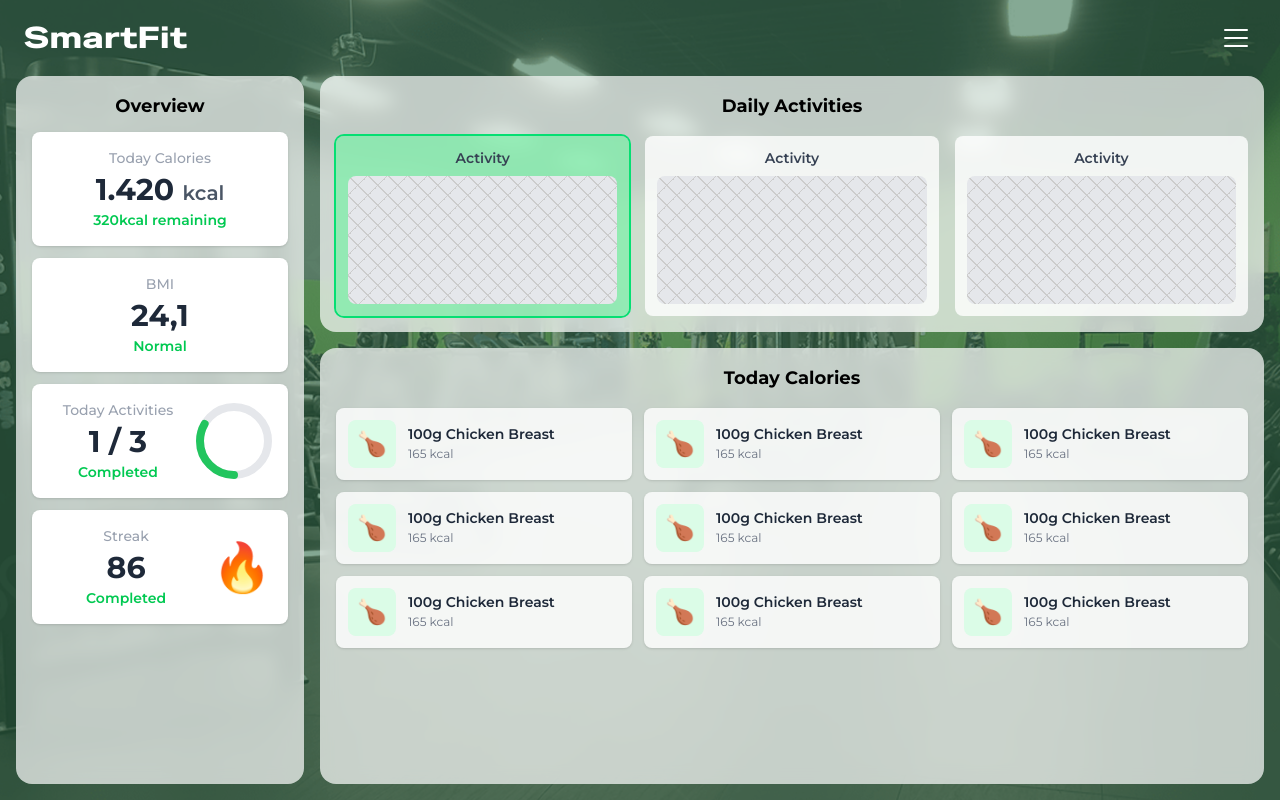
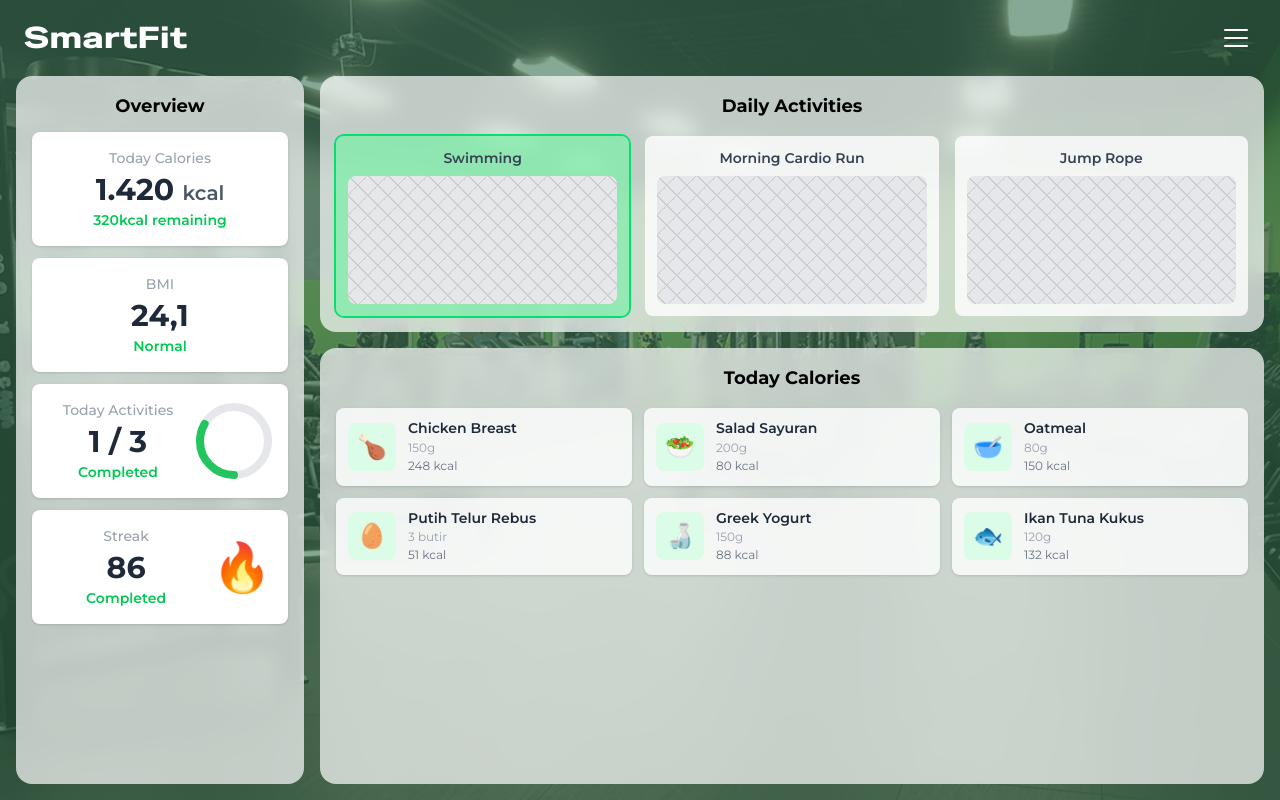
Before and after one commit to clunckyboy/SmartFit-Front-End, a React (Vite) app: page /dashboard in a window 1280 px wide. Built offline with nearby package versions, Linux system fonts and the light colour scheme; what tailwind-corner-smoothing would draw is missing.

Commit message:
added activity and food popup and dummy data, and other minor fix

```diff
--- /dev/null
+++ b/src/components/ActivityPopup.jsx
@@ -0,0 +1,44 @@
+const CHECKER = {
+  backgroundImage: 'repeating-linear-gradient(45deg,#ccc 0,#ccc 1px,transparent 0,transparent 50%),repeating-linear-gradient(-45deg,#ccc 0,#ccc 1px,transparent 0,transparent 50%',
+  backgroundSize: '20px 20px',
+};
+
+export default function ActivityPopup({ activity, onClose }) {
+  if (!activity) return null;
+
+  return (
+    <div className="fixed inset-0 z-50 flex items-center justify-center p-6">
+
+      {/* backdrop */}
+      <div className="absolute inset-0 bg-black/40 backdrop-blur-[2px]" onClick={onClose} />
+
+      {/* card */}
+      <div className="relative z-10 w-full max-w-3xl bg-gray-300 rounded-2xl p-8 flex flex-col gap-6">
+
+        <h2 className="text-3xl font-black text-black">{activity.name}</h2>
+
+        <div className="flex gap-6 items-start">
+          <div
+            className="w-96 h-64 rounded-xl border border-black shrink-0"
+            style={CHECKER}
+            role="img"
+            aria-label="Activity image placeholder"
+          />
+          <p className="text-black font-semibold text-base leading-relaxed">
+            {activity.description}
+          </p>
+        </div>
+
+        <div className="flex justify-end">
+          <button
+            onClick={onClose}
+            className="bg-green-900 hover:bg-green-800 text-white font-semibold px-6 py-2.5 rounded-xl cursor-pointer transition-colors"
+          >
+            Done
+          </button>
+        </div>
+
+      </div>
+    </div>
+  )
+}
--- a/src/components/CaloriesLog.jsx
+++ b/src/components/CaloriesLog.jsx
@@ -1,36 +1,38 @@
-const foodItems = [
-  { id: 1, name: "100g Chicken Breast", kcal: 165, emoji: "🍗" },
-  { id: 2, name: "100g Chicken Breast", kcal: 165, emoji: "🍗" },
-  { id: 3, name: "100g Chicken Breast", kcal: 165, emoji: "🍗" },
-  { id: 4, name: "100g Chicken Breast", kcal: 165, emoji: "🍗" },
-  { id: 5, name: "100g Chicken Breast", kcal: 165, emoji: "🍗" },
-  { id: 6, name: "100g Chicken Breast", kcal: 165, emoji: "🍗" },
-  { id: 7, name: "100g Chicken Breast", kcal: 165, emoji: "🍗" },
-  { id: 8, name: "100g Chicken Breast", kcal: 165, emoji: "🍗" },
-  { id: 9, name: "100g Chicken Breast", kcal: 165, emoji: "🍗" },
-];
+import { useState } from 'react';
+import FoodPopup from './FoodPopup';
 
-function FoodItem({ name, kcal, emoji }) {
+function FoodItem({ food, onClick }) {
   return (
-    <article className="bg-white/80 rounded-lg p-3 flex items-center gap-3 hover:bg-white transition-colors shadow-sm">
+    <article className="bg-white/80 rounded-lg p-3 flex items-center gap-3 hover:bg-white transition-colors shadow-sm" onClick={onClick}>
       <div className="w-12 h-12 rounded-lg bg-green-100 flex items-center justify-center shrink-0 text-2xl select-none" role="img" aria-label="food icon">
-        {emoji}
+        {food.emoji}
       </div>
       <div>
-        <p className="text-gray-800 font-semibold text-sm leading-tight">{name}</p>
-        <p className="text-gray-500 text-xs mt-0.5">{kcal} kcal</p>
+        <p className="text-gray-800 font-semibold text-sm leading-tight">{food.name}</p>
+        <p className="text-gray-400 text-xs mt-0.5">{food.portion}</p>
+        <p className="text-gray-500 text-xs mt-0.5">{food.kcal} kcal</p>
       </div>
     </article>
   );
 }
 
-export default function CaloriesLog() {
+export default function CaloriesLog({ foods = [] }) {
+  const [selected, setSelected] = useState(null);
+
   return (
-    <section aria-label="Today Calories food log" className="bg-white/70 backdrop-blur-sm rounded-2xl p-4 flex-1">
-      <h2 className="text-black font-bold text-lg text-center mb-4">Today Calories</h2>
-      <ul className="grid grid-cols-1 sm:grid-cols-2 xl:grid-cols-3 gap-3" role="list">
-        {foodItems.map((item) => <li key={item.id}><FoodItem {...item} /></li>)}
-      </ul>
-    </section>
+    <>
+      <section aria-label="Today Calories food log" className="bg-white/70 backdrop-blur-sm rounded-2xl p-4 flex-1 overflow-y-auto scrollbar-hide">
+        <h2 className="text-black font-bold text-lg text-center mb-4">Today Calories</h2>
+        <ul className="grid grid-cols-1 sm:grid-cols-2 xl:grid-cols-3 gap-3" role="list">
+          {foods.map((item) => (
+            <li key={item.id}>
+              <FoodItem food={item} onClick={() => setSelected(item)} />
+            </li>
+          ))}
+        </ul>
+      </section>
+
+      <FoodPopup food={selected} onClose={() => setSelected(null)} />
+    </>
   );
 }
--- a/src/components/DailyActivities.jsx
+++ b/src/components/DailyActivities.jsx
@@ -1,30 +1,44 @@
+import { useState } from 'react';
+import ActivityPopup from './ActivityPopup';
+
 const CHECKER = {
   backgroundImage: "repeating-linear-gradient(45deg,#ccc 0,#ccc 1px,transparent 0,transparent 50%),repeating-linear-gradient(-45deg,#ccc 0,#ccc 1px,transparent 0,transparent 50%)",
   backgroundSize: "20px 20px",
 };
 
-function ActivityCard({ label, active }) {
+function ActivityCard({ activity, active, onClick }) {
   return (
-    <article className={`hover:scale-105 hover:shadow-lg transition-all rounded-lg p-3 flex flex-col gap-2 ${active ? "bg-green-300/70 ring-2 ring-green-400" : "bg-white/80"}`}>
-      <p className="text-gray-700 font-semibold text-sm text-center">{label}</p>
+    <article
+      className={`hover:scale-105 hover:shadow-lg transition-all rounded-lg p-3 flex flex-col gap-2 ${active ? "bg-green-300/70 ring-2 ring-green-400" : "bg-white/80"}`}
+      onClick={onClick}
+    >
+      <p className="text-gray-700 font-semibold text-sm text-center">{activity.name}</p>
       <div className="w-full h-32 rounded-lg bg-gray-200" style={CHECKER} role="img" aria-label="Activity image placeholder" />
     </article>
   );
 }
 
-const activities = [
-  { id: 1, label: "Activity", active: true },
-  { id: 2, label: "Activity", active: false },
-  { id: 3, label: "Activity", active: false },
-];
+export default function DailyActivities({ activities = [] }) {
+  const [selected, setSelected] = useState(null);
 
-export default function DailyActivities() {
   return (
-    <section aria-label="Daily Activities" className="bg-white/70 backdrop-blur-sm rounded-2xl p-4">
-      <h2 className="text-black font-bold text-lg text-center mb-4">Daily Activities</h2>
-      <ul className="grid grid-cols-1 sm:grid-cols-3 gap-4" role="list">
-        {activities.map((a) => <li key={a.id}><ActivityCard {...a} /></li>)}
-      </ul>
-    </section>
+    <>
+      <section aria-label="Daily Activities" className="bg-white/70 backdrop-blur-sm rounded-2xl p-4">
+        <h2 className="text-black font-bold text-lg text-center mb-4">Daily Activities</h2>
+        <ul className="grid grid-cols-1 sm:grid-cols-3 gap-4" role="list">
+          {activities.map((a, index) => (
+            <li key={a.id}>
+              <ActivityCard
+                activity={a}
+                active={index === 0}
+                onClick={() => setSelected(a)}
+              />
+            </li>
+          ))}
+        </ul>
+      </section>
+
+      <ActivityPopup activity={selected} onClose={() => setSelected(null)} />
+    </>
   );
 }
--- /dev/null
+++ b/src/components/FoodPopup.jsx
@@ -0,0 +1,40 @@
+export default function FoodPopup({ food, onClose }) {
+  if (!food) return null;
+
+  return (
+    <div className="fixed inset-0 z-50 flex items-center justify-center p-6">
+      {/* backdrop */}
+      <div className="absolute inset-0 bg-black/40 backdrop-blur-[2px]" onClick={onClose} />
+
+      {/* Card */}
+      <div className="relative z-10 w-full max-w-sm bg-gray-300 rounded-2xl p-5">
+
+        <div className="flex items-center gap-4">
+          {/* Emoji icon */}
+          <div className="w-16 h-16 rounded-xl bg-white flex items-center justify-center text-4xl shrink-0 select-none">
+            {food.emoji}
+          </div>
+
+          {/* Info makanan */}
+          <div className="flex-1">
+            <p className="text-black font-bold text-base leading-tight">{food.name}</p>
+            <p className="text-gray-600 text-sm mt-1">{food.portion}</p>
+            <p className="text-gray-600 text-sm">{food.kcal} kcal</p>
+          </div>
+
+          {/* Tombol centang */}
+          <button
+            onClick={onClose}
+            className="w-12 h-12 rounded-full bg-gray-100 hover:bg-white flex items-center justify-center cursor-pointer transition-colors shrink-0"
+            aria-label="Confirm"
+          >
+            <svg xmlns="http://www.w3.org/2000/svg" className="w-6 h-6 text-black" viewBox="0 0 24 24" fill="none" stroke="currentColor" strokeWidth="2.5" strokeLinecap="round" strokeLinejoin="round">
+              <polyline points="20 6 9 17 4 12" />
+            </svg>
+          </button>
+        </div>
+
+      </div>
+    </div>
+  )
+}
--- a/src/components/OverviewSidebar.jsx
+++ b/src/components/OverviewSidebar.jsx
@@ -17,8 +17,8 @@ function StatCard({ label, value, unit, sub, right }) {
 
 export default function OverviewSidebar() {
   return (
-    <aside className="w-full lg:w-72 shrink-0">
-      <section aria-label="Overview" className="bg-white/70 backdrop-blur-sm rounded-2xl p-4 flex flex-col gap-3 h-full">
+    <aside className="w-full lg:w-72 shrink-0 overflow-hidden">
+      <section aria-label="Overview" className="bg-white/70 backdrop-blur-sm rounded-2xl p-4 flex flex-col gap-3 h-full overflow-y-auto scrollbar-hide">
         <h2 className="text-black text-center font-bold text-lg">Overview</h2>
         <StatCard label="Today Calories" value="1.420" unit="kcal" sub="320kcal remaining" />
         <StatCard label="BMI" value="24,1" sub="Normal" />
--- a/src/components/ProfilePopUp.jsx
+++ b/src/components/ProfilePopUp.jsx
@@ -52,8 +52,7 @@ export default function ProfilePopup({ open, onClose }) {
         role="dialog"
         aria-modal="true"
         aria-label="Profile menu"
-        className="relative z-10 w-80 bg-white/70 backdrop-blur-sm rounded-2xl p-5 flex flex-col gap-3 shadow-2xl
-                   animate-[fadeSlideIn_0.18s_ease-out]"
+        className="relative z-10 w-80 bg-white/70 backdrop-blur-sm rounded-2xl p-5 flex flex-col gap-3 shadow-2xl animate-[fadeSlideIn_0.18s_ease-out]"
         style={{ animationFillMode: "both" }}
       >
         {/* User info */}
--- a/src/pages/DashboardPage.jsx
+++ b/src/pages/DashboardPage.jsx
@@ -1,20 +1,30 @@
-import { useState } from "react";
+import { useState, useMemo } from "react";
 import OverviewSidebar from "../components/OverviewSidebar";
 import DailyActivities from "../components/DailyActivities";
 import CaloriesLog from "../components/CaloriesLog";
 import ProfilePopup from "../components/ProfilePopUp";
+import { dailyActivities, foodData } from "../utils/dummyData";
+
+const USER_GOAL = "lose_weight";
+
+function getRandomItems(arr, count) {
+  return [...arr].sort(() => Math.random() - 0.5).slice(0, count);
+}
 
 export default function DashboardPage() {
   const [menuOpen, setMenuOpen] = useState(false);
 
+  const activities = useMemo(() => getRandomItems(dailyActivities[USER_GOAL], 3), []);
+  const foods = useMemo(() => foodData[USER_GOAL].slice(0, 6), []);
+
   return (
     <div
-      className="w-full min-h-screen fixed inset-0 bg-cover bg-center bg-no-repeat overflow-auto"
+      className="w-full h-screen fixed inset-0 bg-cover bg-center bg-no-repeat overflow-hidden"
       style={{ backgroundImage: "url('/images/landing-page-background.png')", backgroundColor: "#166534" }}
     >
       <div className="fixed inset-0 bg-green-900/50 pointer-events-none" />
 
-      <div className="relative z-10 flex flex-col min-h-screen p-4 gap-4">
+      <div className="relative z-10 flex flex-col h-full p-4 gap-4">
 
         <header className="flex items-center justify-between px-2 py-1">
           <h1 className="text-white text-3xl tracking-wide font-special-gothic-expanded-one select-none">
@@ -31,11 +41,11 @@ export default function DashboardPage() {
           </nav>
         </header>
 
-        <main className="flex flex-col lg:flex-row gap-4 flex-1">
+        <main className="flex flex-col lg:flex-row gap-4 flex-1 overflow-hidden">
           <OverviewSidebar />
           <div className="flex flex-col gap-4 flex-1">
-            <DailyActivities />
-            <CaloriesLog />
+            <DailyActivities activities={activities} />
+            <CaloriesLog foods={foods} />
           </div>
         </main>
 
--- a/src/pages/SignupPage.jsx
+++ b/src/pages/SignupPage.jsx
@@ -74,6 +74,7 @@ function SignupPage() {
               <select name="goal" id="signup-goal" defaultValue="" className="border border-black px-2 py-1 rounded-lg shadow-md">
                 <option value="" disabled>Select a goal</option>
                 <option value="lose weight">Lose Weight</option>
+                <option value="mantain weight">Maintain Weight</option>
                 <option value="gain weight">Gain Weight</option>
               </select>
             </div>
--- /dev/null
+++ b/src/utils/dummyData.js
@@ -0,0 +1,246 @@
+// ============================================================
+// DAILY ACTIVITIES DATA
+// ============================================================
+
+export const dailyActivities = {
+  lose_weight: [
+    {
+      id: 1,
+      name: "Morning Cardio Run",
+      description: "Lari pagi selama 30 menit dengan kecepatan sedang untuk membakar kalori dan meningkatkan metabolisme.",
+    },
+    {
+      id: 2,
+      name: "Jump Rope",
+      description: "Lompat tali selama 20 menit sebagai latihan kardio intensitas tinggi yang efektif membakar lemak.",
+    },
+    {
+      id: 3,
+      name: "HIIT Training",
+      description: "Latihan interval intensitas tinggi selama 25 menit dengan kombinasi burpee, mountain climber, dan squat jump.",
+    },
+    {
+      id: 4,
+      name: "Cycling",
+      description: "Bersepeda selama 45 menit di luar ruangan atau statis untuk membakar kalori tanpa membebani sendi.",
+    },
+    {
+      id: 5,
+      name: "Swimming",
+      description: "Berenang selama 30 menit dengan gaya bebas untuk melatih seluruh tubuh dan membakar kalori secara efisien.",
+    },
+    {
+      id: 6,
+      name: "Brisk Walking",
+      description: "Jalan cepat selama 45 menit di pagi atau sore hari untuk membakar kalori secara konsisten setiap hari.",
+    },
+  ],
+
+  maintain_weight: [
+    {
+      id: 1,
+      name: "Yoga Flow",
+      description: "Sesi yoga 30 menit yang menggabungkan peregangan, keseimbangan, dan pernapasan untuk menjaga kebugaran tubuh.",
+    },
+    {
+      id: 2,
+      name: "Full Body Strength",
+      description: "Latihan beban ringan hingga sedang selama 40 menit untuk mempertahankan massa otot dan kekuatan tubuh.",
+    },
+    {
+      id: 3,
+      name: "Pilates",
+      description: "Latihan pilates 30 menit untuk memperkuat otot inti, meningkatkan postur, dan menjaga fleksibilitas.",
+    },
+    {
+      id: 4,
+      name: "Moderate Jogging",
+      description: "Jogging santai selama 30 menit dengan detak jantung stabil untuk menjaga kesehatan jantung dan berat badan.",
+    },
+    {
+      id: 5,
+      name: "Bodyweight Circuit",
+      description: "Sirkuit latihan menggunakan berat badan selama 35 menit, termasuk push-up, squat, dan plank.",
+    },
+    {
+      id: 6,
+      name: "Dance Workout",
+      description: "Latihan dansa selama 30 menit yang menyenangkan untuk membakar kalori sekaligus meningkatkan koordinasi.",
+    },
+  ],
+
+  gain_weight: [
+    {
+      id: 1,
+      name: "Bench Press",
+      description: "Latihan bench press 4 set x 8 repetisi dengan beban berat untuk membangun otot dada dan bahu.",
+    },
+    {
+      id: 2,
+      name: "Deadlift",
+      description: "Deadlift 4 set x 6 repetisi dengan beban maksimal untuk melatih otot punggung, paha, dan seluruh tubuh.",
+    },
+    {
+      id: 3,
+      name: "Squat",
+      description: "Squat beban 4 set x 8 repetisi untuk membangun massa otot kaki, paha, dan bokong secara menyeluruh.",
+    },
+    {
+      id: 4,
+      name: "Pull Up & Chin Up",
+      description: "Pull-up dan chin-up 4 set x 8 repetisi untuk membangun otot punggung atas, bisep, dan bahu.",
+    },
+    {
+      id: 5,
+      name: "Overhead Press",
+      description: "Overhead press 4 set x 8 repetisi dengan barbell untuk membangun otot bahu, trisep, dan otot inti.",
+    },
+    {
+      id: 6,
+      name: "Barbell Row",
+      description: "Barbell row 4 set x 8 repetisi untuk melatih otot punggung tengah, bisep, dan memperbaiki postur tubuh.",
+    },
+  ],
+};
+
+
+// ============================================================
+// FOOD DATA
+// ============================================================
+
+export const foodData = {
+  lose_weight: [
+    {
+      id: 1,
+      name: "Chicken Breast",
+      portion: "150g",
+      kcal: 248,
+      emoji: "🍗",
+    },
+    {
+      id: 2,
+      name: "Salad Sayuran",
+      portion: "200g",
+      kcal: 80,
+      emoji: "🥗",
+    },
+    {
+      id: 3,
+      name: "Oatmeal",
+      portion: "80g",
+      kcal: 150,
+      emoji: "🥣",
+    },
+    {
+      id: 4,
+      name: "Putih Telur Rebus",
+      portion: "3 butir",
+      kcal: 51,
+      emoji: "🥚",
+    },
+    {
+      id: 5,
+      name: "Greek Yogurt",
+      portion: "150g",
+      kcal: 88,
+      emoji: "🍶",
+    },
+    {
+      id: 6,
+      name: "Ikan Tuna Kukus",
+      portion: "120g",
+      kcal: 132,
+      emoji: "🐟",
+    },
+  ],
+
+  maintain_weight: [
+    {
+      id: 1,
+      name: "Nasi Putih",
+      portion: "150g",
+      kcal: 195,
+      emoji: "🍚",
+    },
+    {
+      id: 2,
+      name: "Ayam Panggang",
+      portion: "150g",
+      kcal: 280,
+      emoji: "🍗",
+    },
+    {
+      id: 3,
+      name: "Telur Dadar",
+      portion: "2 butir",
+      kcal: 180,
+      emoji: "🍳",
+    },
+    {
+      id: 4,
+      name: "Tempe Goreng",
+      portion: "100g",
+      kcal: 200,
+      emoji: "🟫",
+    },
+    {
+      id: 5,
+      name: "Pisang",
+      portion: "1 buah (120g)",
+      kcal: 107,
+      emoji: "🍌",
+    },
+    {
+      id: 6,
+      name: "Susu Full Cream",
+      portion: "250ml",
+      kcal: 152,
+      emoji: "🥛",
+    },
+  ],
+
+  gain_weight: [
+    {
+      id: 1,
+      name: "Nasi Putih",
+      portion: "300g",
+      kcal: 390,
+      emoji: "🍚",
+    },
+    {
+      id: 2,
+      name: "Daging Sapi",
+      portion: "200g",
+      kcal: 430,
+      emoji: "🥩",
+    },
+    {
+      id: 3,
+      name: "Telur Rebus",
+      portion: "3 butir",
+      kcal: 234,
+      emoji: "🥚",
+    },
+    {
+      id: 4,
+      name: "Alpukat",
+      portion: "1 buah (200g)",
+      kcal: 320,
+      emoji: "🥑",
+    },
+    {
+      id: 5,
+      name: "Peanut Butter",
+      portion: "2 sdm (32g)",
+      kcal: 190,
+      emoji: "🥜",
+    },
+    {
+      id: 6,
+      name: "Mass Gainer Shake",
+      portion: "1 scoop (100g)",
+      kcal: 380,
+      emoji: "🥤",
+    },
+  ],
+};
```
